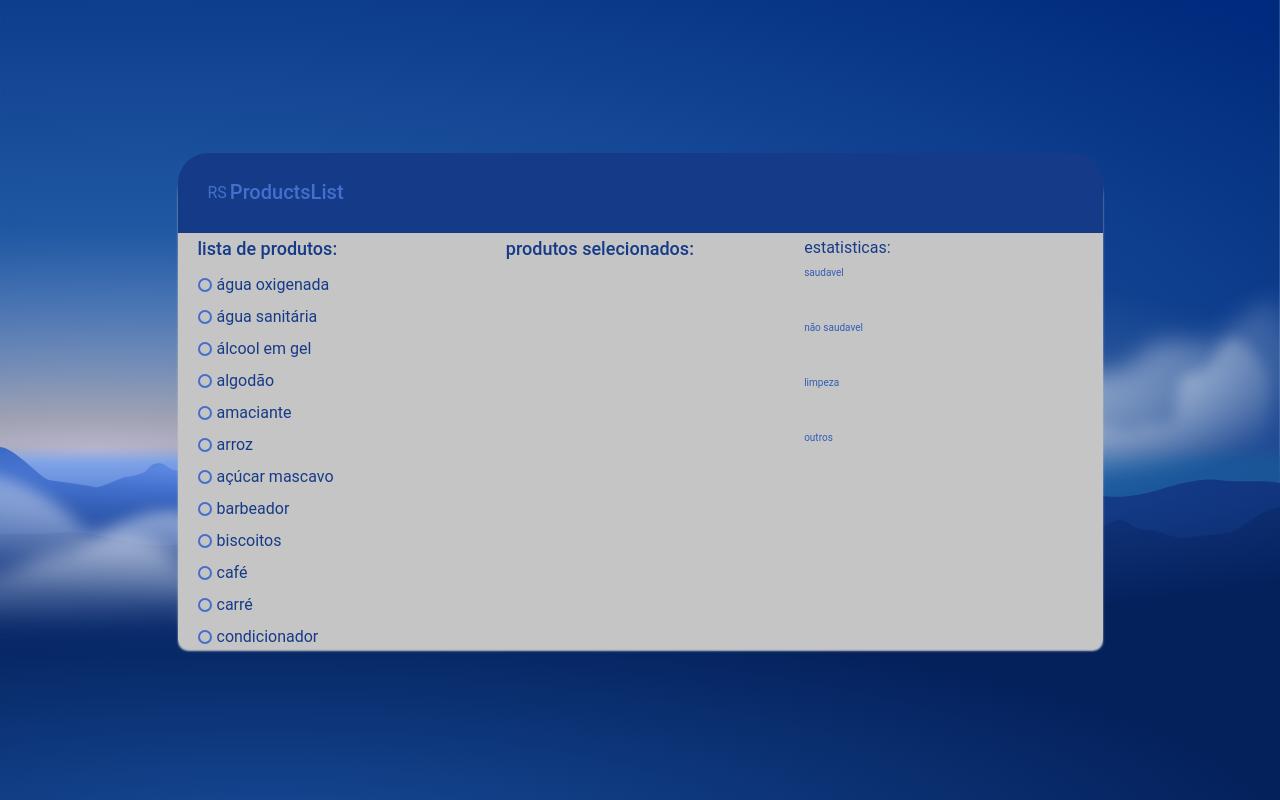
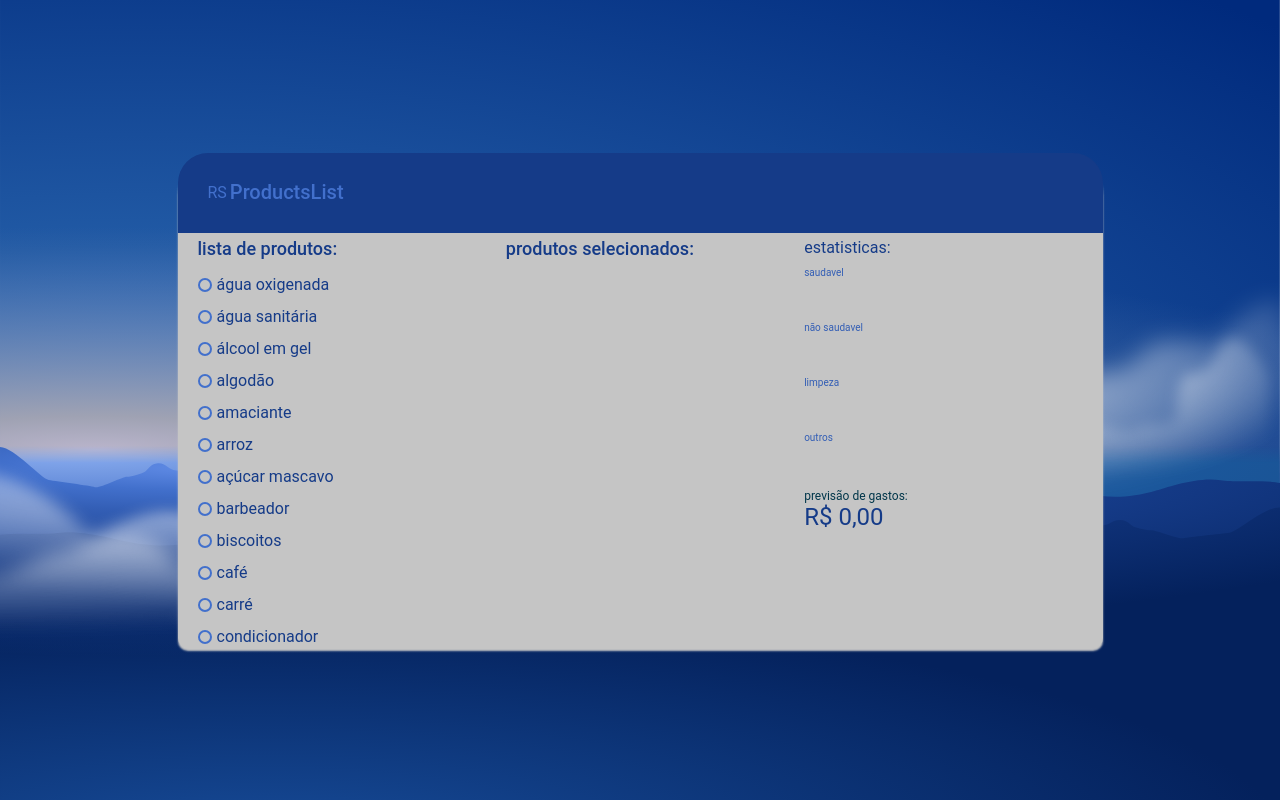
Before and after one commit to robertosantos13/rproductlistcrud-, a React (Create React App) app: page / in a window 1280 px wide. Built offline with nearby package versions, Linux system fonts and the light colour scheme.

Commit message:
implementation spending forecast

```diff
--- a/src/Shared/LineChart/LineChart.tsx
+++ b/src/Shared/LineChart/LineChart.tsx
@@ -35,7 +35,7 @@ function LineChart({ total,  selectedProducts }: ILine) {
         <>
            {
                 lines.map((line: any) => (
-                    <Container>
+                    <Container key={line.title}>
                         <span>
                             {line.title}
                         </span>
--- a/src/components/App/App.tsx
+++ b/src/components/App/App.tsx
@@ -8,8 +8,6 @@ import LineChart from "../../Shared/LineChart";
 import productsMock from '../../mocks/products.mock.json';
 import ProdductsList from "../ProdductsList";
 import { Product } from './../ProdductsList/interface/product';
-import extractPercentage from "../../utils/extractPercentage";
-
 
 
 function App() {
@@ -35,7 +33,7 @@ function App() {
         const newTotalSelectedProductByValue = selectedProducts.map((product: Product) => product.price)
             .reduce((previousValue: number, currentValue: number) => previousValue + currentValue, 0);
 
-        setTotalPriceProucts(newTotalSelectedProductByValue)
+        setTotalPriceProucts(newTotalSelectedProductByValue);
 
     }, [selectedProducts]);
 
@@ -67,7 +65,21 @@ function App() {
                                 selectedProducts={selectedProducts}
                             />
 
+                            <div style={{ marginTop: 12 }}>
+                                <h2 style={{ fontWeight: 400, fontSize: 12, color: '#00364A' }}>
+                                    previsão de gastos:
+                                </h2>
+                                <div style={{ fontSize: 24, textTransform: "capitalize" }}>
+                                    {totalPriceProducts.toLocaleString('pt-br', {
+                                        minimumFractionDigits: 2,
+                                        style: 'currency',
+                                        currency: 'BRL'
+                                    })}
+                                </div>
+                            </div>
                         </div>
+
+
                     }
 
                 />
```
